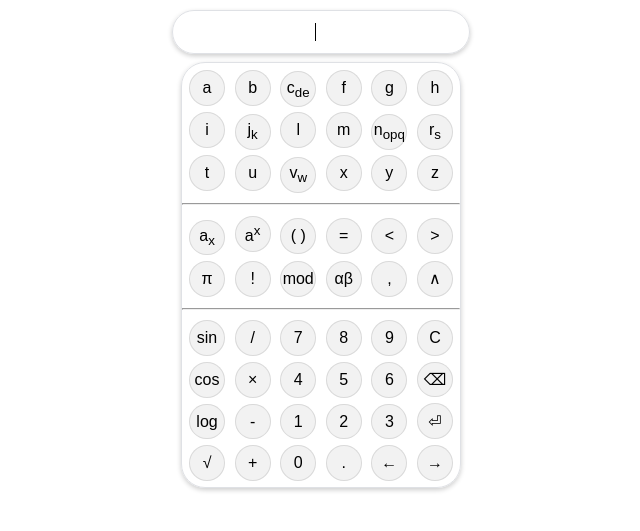
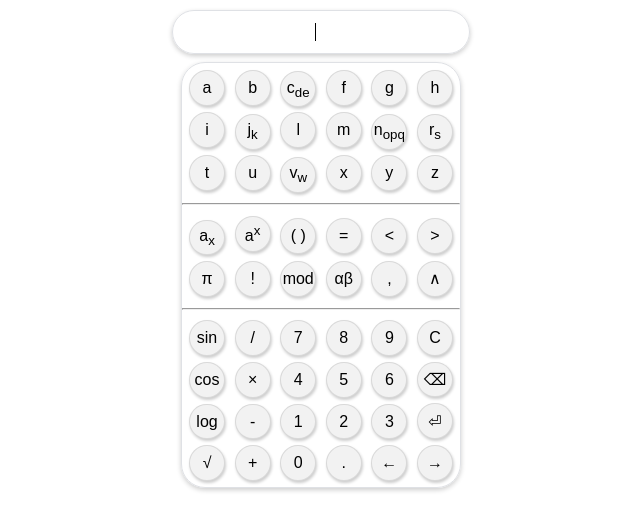
Before and after one commit to dimalit/fcalc, a plain HTML site: page index.html in a window 1280 px wide. Shown: the part 185-716 px from the top of the page, without its empty margins (319-959 px from the left). Drawn offline with nearby package versions, Linux system fonts and the light colour scheme; files whose address does not match are found by name.

Commit message:
Add shadows to buttons

```diff
--- a/style.css
+++ b/style.css
@@ -69,6 +69,7 @@ body {
     background-color: #f2f2f2;
     border-radius: 24px;
     border: 1px solid rgba(0,0,0,0.1);
+    box-shadow: 1px 2px 3px rgba(0,0,0,0.2);
     cursor: pointer;
     width: 4ex;
     height: 4ex;
```
